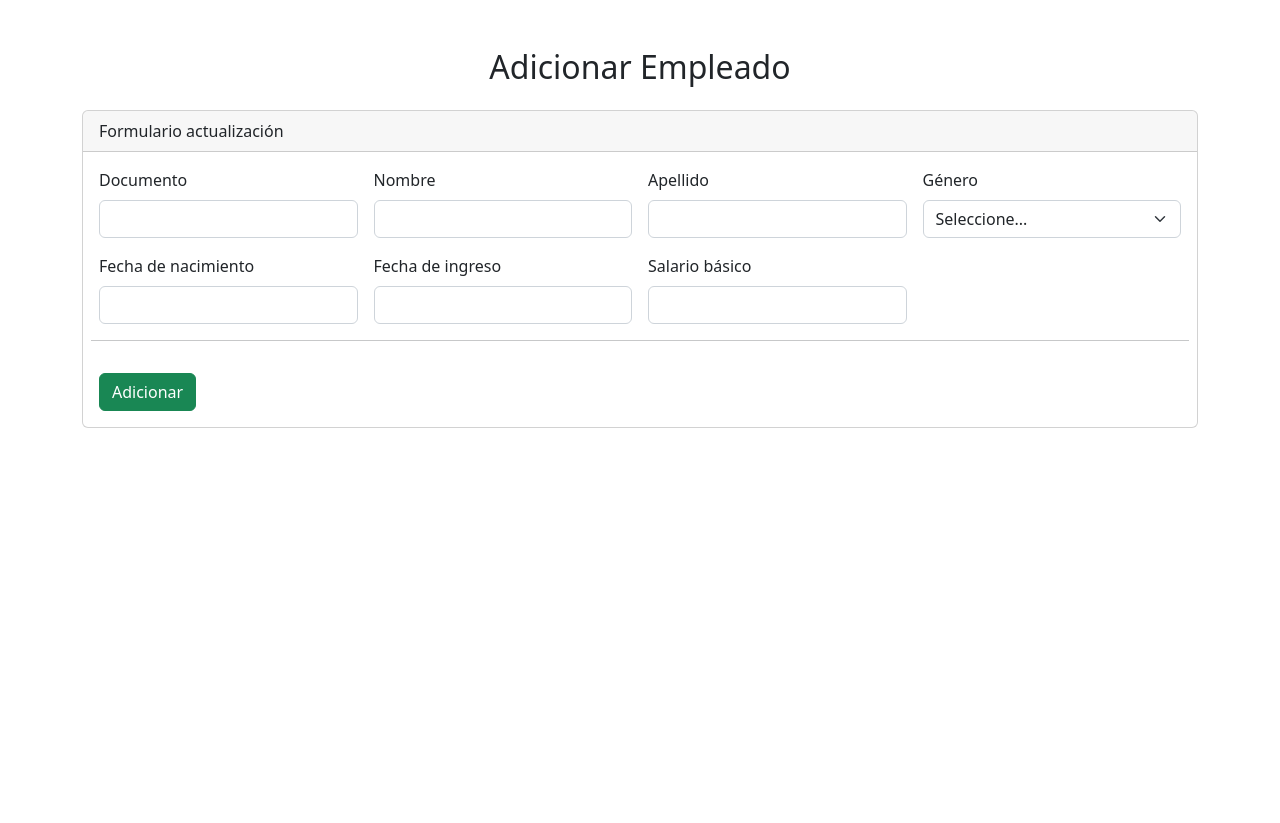
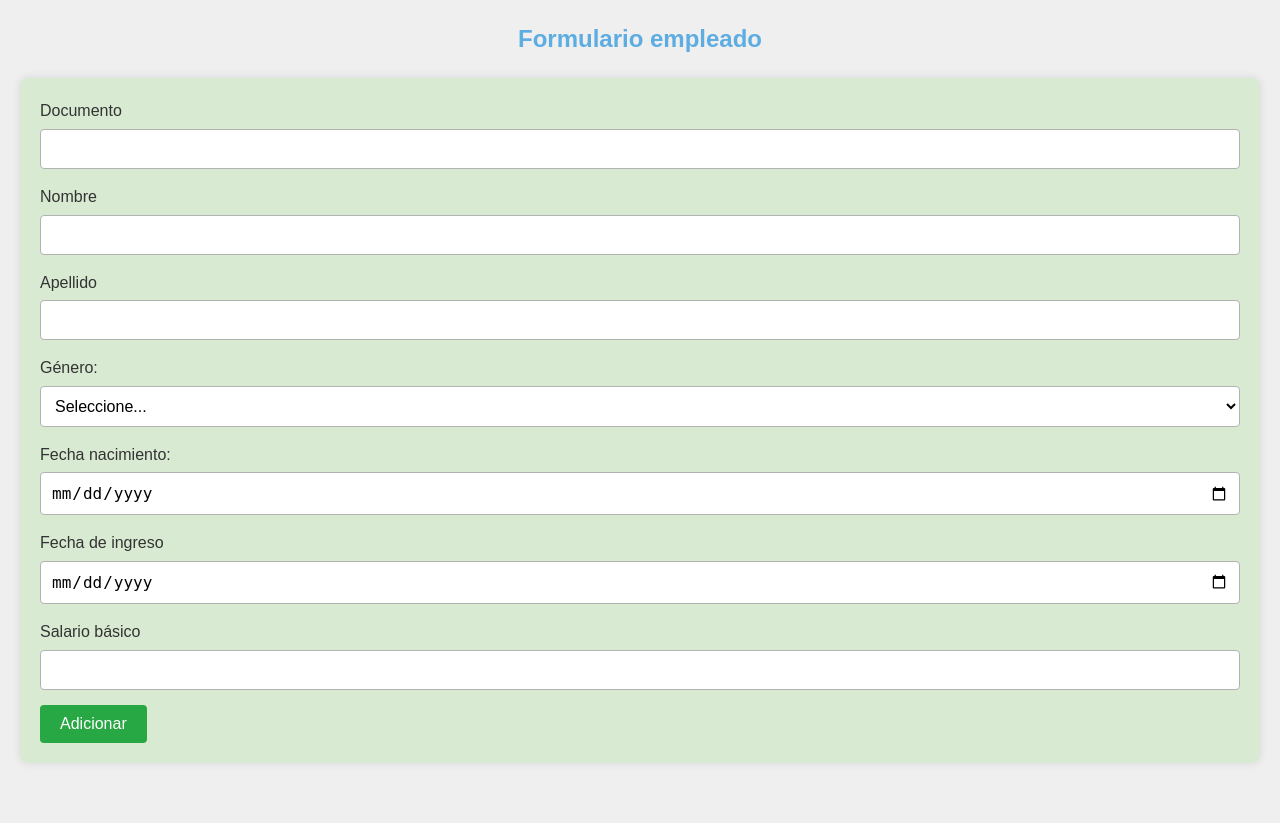
Before and after one commit to apachecoo/level2Employee, a PHP site: page /index.php?controller=EmployeeController&action=show in a window 1280 px wide. Before the commit the page ends 428 px from the top, so only its background shows below. Run offline with PHP 8.4, Linux system fonts and the light colour scheme.

Commit message:
Se adiciona css puro

```diff
--- a/src/abstracts/AbstractController.php
+++ b/src/abstracts/AbstractController.php
@@ -4,6 +4,29 @@ abstract class AbstractController
 {
     protected AbstractView $view;
 
+    protected function respondJson($data, $status = 200) {
+        header('Content-Type: application/json');
+        http_response_code($status);
+        echo json_encode($data);
+    }
+
+    protected function respondErrorJson($message, $status = 400) {
+        $this->respondJson(['error' => $message], $status);
+    }
+
+    protected function dump(mixed $data){
+        echo "<pre>";
+        print_r($data);
+        echo "</pre>";
+    }
+
+    protected function dd(mixed $data) {
+        echo "<pre>";
+        print_r($data);
+        echo "</pre>";
+        exit();
+    }
+
     abstract public function validate(array $data, bool $update = false): array;
 
 }
--- a/src/controllers/EmployeeController.php
+++ b/src/controllers/EmployeeController.php
@@ -34,7 +34,7 @@ class EmployeeController extends AbstractController
 
     public function update(): void
     {
-        $id = (int)$_REQUEST['id'];
+        $id = (int) $_REQUEST['id'];
         $employeeData = $_REQUEST['employee'] ?? null;
         $errors = $this->validate($employeeData, true);
         $employee = new EmployeeModel();
@@ -50,6 +50,7 @@ class EmployeeController extends AbstractController
     public function store()
     {
         $employeeData = $_REQUEST['employee'] ?? null;
+
         $errors = $this->validate($employeeData);
         $employee = new EmployeeModel();
         $this->extracted($employeeData, $employee);
--- a/src/views/employee/form.php
+++ b/src/views/employee/form.php
@@ -2,59 +2,59 @@
 
 $action = !$employee ? '?controller=EmployeeController&action=store' : '?controller=EmployeeController&action=update&id=' . ($employee->id ?? '');
 $labelButton = $isAdd ? 'Adicionar' : 'Actualizar';
-$colorButton = $isAdd  ? 'btn-success' : 'btn-primary';
+$colorButton = $isAdd ? 'btn success' : 'btn info';
 ?>
-
-<form class="row g-3" action="<?= $action ?>" method="post">
-    <div class="col-md-3">
-        <label for="dni" class="form-label">Documento</label>
-        <input type="text" class="form-control" id="dni" name="employee[dni]"
-               value="<?= $employee ? $employee->dni : '' ?>">
+<!-- <main> -->
+    <section>
+        <header>
+            <h1>Formulario empleado</h1>
+        </header>
+        <form action="<?= $action ?>" method="post">
+            <div class="form-group">
+                <label for="dni">Documento</label>
+                <input type="text" id="dni" name="employee[dni]" value="<?= $employee ? $employee->dni : '' ?>">
             </div>
-    <div class="col-md-3">
-        <label for="name" class="form-label">Nombre</label>
-        <input type="text" class="form-control" id="name" name="employee[name]"
-               value="<?= $employee ? $employee->name : '' ?>">
+            <div class="form-group">
+                <label for="name">Nombre</label>
+                <input type="text" id="name" name="employee[name]" value="<?= $employee ? $employee->name : '' ?>">
             </div>
-    <div class="col-md-3">
-        <label for="lastName" class="form-label">Apellido</label>
-        <input type="text" class="form-control" id="lastName" name="employee[lastName]"
+            <div class="form-group">
+                <label for="lastName">Apellido</label>
+                <input type="text" id="lastName" name="employee[lastName]"
                     value="<?= $employee ? $employee->lastName : '' ?>">
             </div>
-
-    <div class="col-md-3">
-        <label for="name" class="form-label">Género</label>
-        <select name="employee[gender]" id="gender" class="form-select">
+            <div class="form-group">
+                <label for="gender">Género:</label>
+                <select name="employee[gender]" id="gender">
                     <option value="">Seleccione...</option>
-            <option value="M" <?= $employee ? $employee->gender === 'M' ? 'selected' : '' : ''; ?> >
+                    <option value="M" <?= $employee ? $employee->gender === 'M' ? 'selected' : '' : ''; ?>>
                         Masculino
                     </option>
-            <option value="F" <?= $employee ? $employee->gender === 'F' ? 'selected' : '' : ''; ?> >
+                    <option value="F" <?= $employee ? $employee->gender === 'F' ? 'selected' : '' : ''; ?>>
                         Femenino
                     </option>
                 </select>
             </div>
-    <div class="col-md-3">
-        <label for="name" class="form-label">Fecha de nacimiento</label>
-        <input type="text" class="form-control" id="name" name="employee[birthdate]"
+            <div class="form-group">
+                <label for="lastName">Fecha nacimiento:</label>
+                <input type="date" class="form-control" id="name" name="employee[birthdate]"
                     value="<?= $employee ? $employee->birthdate : '' ?>">
             </div>
-    <div class="col-md-3">
+            <div class="form-group">
                 <label for="lastName" class="form-label">Fecha de ingreso</label>
-        <input type="text" class="form-control" id="lastName" name="employee[joindate]"
+                <input type="date" class="form-control" id="lastName" name="employee[joindate]"
                     value="<?= $employee ? $employee->joindate : '' ?>">
             </div>
-    <div class="col-md-3">
+            <div class="form-group">
                 <label for="salary" class="form-label">Salario básico</label>
-        <input type="text" class="form-control" id="salary" name="employee[salary]"
-               value="<?= $employee ? $employee->salary : '' ?>">
+                <input type="text" id="salary" name="employee[salary]" value="<?= $employee ? $employee->salary : '' ?>">
             </div>
-    <hr>
+            <!-- <div class="form-group">
+                <label for="observations">Observaciones:</label>
+                <textarea id="observations" name="employee[observations]"></textarea>
+            </div> -->
             <?php
 
-//    echo "<pre>";
-//    print_r($errors);
-//    echo "</pre>";
             if ($errors) {
                 ?>
                 <div class="alert alert-danger d-flex align-items-right" role="alert">
@@ -62,13 +62,15 @@ $colorButton = $isAdd  ? 'btn-success' : 'btn-primary';
                     <?php
                     echo '<br><ul>';
                     foreach ($errors ?? [] as $error) {
-                echo  '<li>' . $error . '</li>';
+                        echo '<li>' . $error . '</li>';
                     }
                     echo '</ul>';
                     ?>
                 </div>
             <?php } ?>
-    <div class="col-12">
-        <button class="btn <?= $colorButton ?>" type="submit"><?= $labelButton ?></button>
-    </div>
+
+            <button type="submit" class="<?= $colorButton?>"><?= $labelButton ?></button>
+
         </form>
+    </section>
+<!-- </main> -->
--- a/src/views/employee/show.php
+++ b/src/views/employee/show.php
@@ -1,37 +1,18 @@
 <?php
-$isAdd=!$employee || !isset($employee->id);
+$isAdd = !$employee || !isset($employee->id);
 ?>
 <!doctype html>
 <html lang="en">
+
 <head>
     <meta charset="utf-8">
     <meta name="viewport" content="width=device-width, initial-scale=1">
-    <title>Level 1 employee</title>
-    <link href="https://cdn.jsdelivr.net/npm/bootstrap@5.2.3/dist/css/bootstrap.min.css" rel="stylesheet"
-          integrity="sha384-rbsA2VBKQhggwzxH7pPCaAqO46MgnOM80zW1RWuH61DGLwZJEdK2Kadq2F9CUG65" crossorigin="anonymous">
+    <title>Level 2 Employee</title>
+    <link rel="stylesheet" href="<?= getenv('BASE_URL') . '/public/assets/css/main.css' ?>">
 </head>
+
 <body>
-<div class="container">
-    <h2 class="text-center mt-5 mb-4"><?= !$isAdd ? 'Actualizar' : 'Adicionar' ?> Empleado</h2>
-    <div class="row">
-        <div class="col-lg-8 <?= $isAdd ? 'col-lg-12' : 'col-lg-8' ?> ">
-            <div class="card">
-                <div class="card-header">
-                    Formulario actualización
-                </div>
-                <div class="card-body">
-                    <?php include_once 'form.php' ?>
-                </div>
-            </div>
-        </div>
-        <div class="col-lg-4 col-md-4">
-            <?php !$isAdd ? include_once 'calculatedFields.php' : ''; ?>
-        </div>
-    </div>
+    <?php include_once 'form.php' ?>
+</body>
 
-</div>
-<script src="https://cdn.jsdelivr.net/npm/bootstrap@5.2.3/dist/js/bootstrap.bundle.min.js"
-        integrity="sha384-kenU1KFdBIe4zVF0s0G1M5b4hcpxyD9F7jL+jjXkk+Q2h455rYXK/7HAuoJl+0I4"
-        crossorigin="anonymous"></script>
-</body>
 </html>
```
Also changed, not shown: src/views/employee/index.php (+25 -27 lines), src/public/assets/css/main.css (added), 2 other files. Lines whose indentation alone changed are shown as unchanged.
